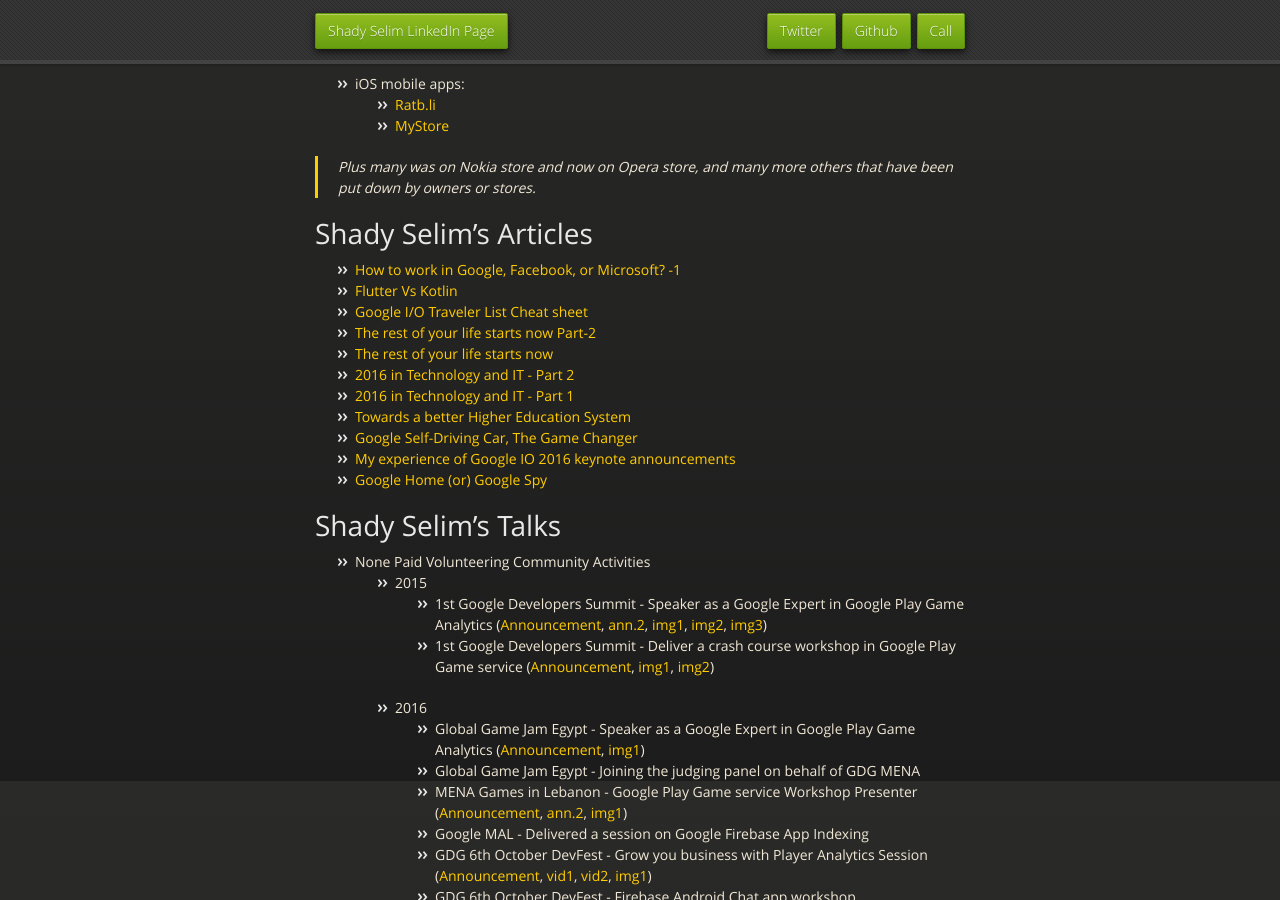
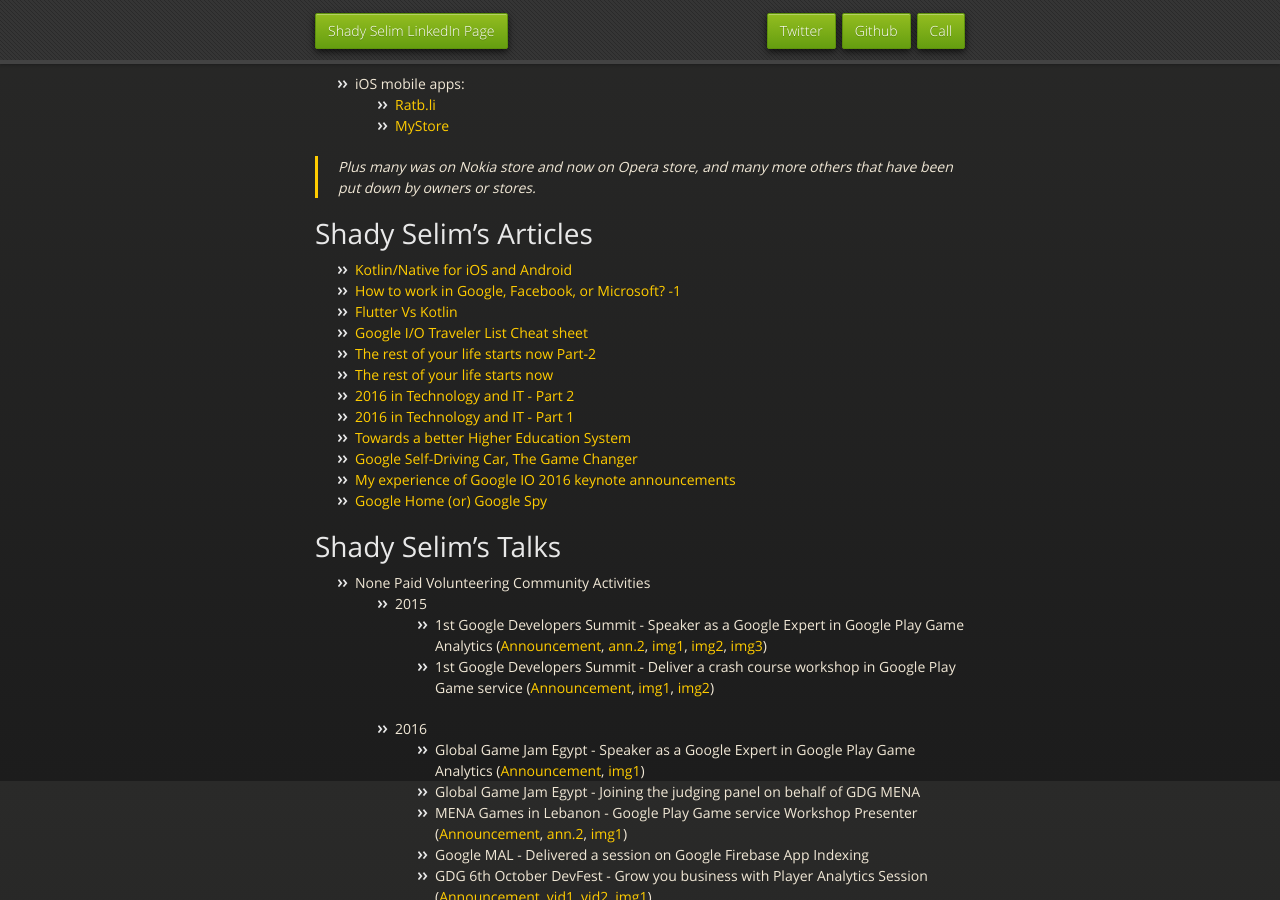
Before and after one commit to Shady-Selim/shady-selim.github.io, a Jekyll site: the page built from index.md, in a window 1280 px wide and 900 px high, scrolled down 2819 px. Built offline with Jekyll 4.4.1, drawn with Linux system fonts in a browser that asks for light colours; our own code applies the rules of GitHub Pages for plain Markdown files.

Commit message:
Update index.md

```diff
--- a/index.md
+++ b/index.md
@@ -110,6 +110,7 @@
 > Plus many was on Nokia store and now on Opera store, and many more others that have been put down by owners or stores.
 
 # Shady Selim's Articles
+* [Kotlin/Native for iOS and Android](https://www.linkedin.com/pulse/kotlinnative-ios-android-shady-yehia-selim-msc-mba/)
 * [How to work in Google, Facebook, or Microsoft? -1](https://www.linkedin.com/pulse/how-work-google-facebook-microsoft-1-shady-yehia-selim-msc-mba/)
 * [Flutter Vs Kotlin](https://www.linkedin.com/pulse/flutter-vs-kotlin-shady-yehia-selim-msc-mba/)
 * [Google I/O Traveler List Cheat sheet](https://www.linkedin.com/pulse/google-io-traveler-list-cheat-sheet-shady-yehia-selim-msc-mba/)
```
